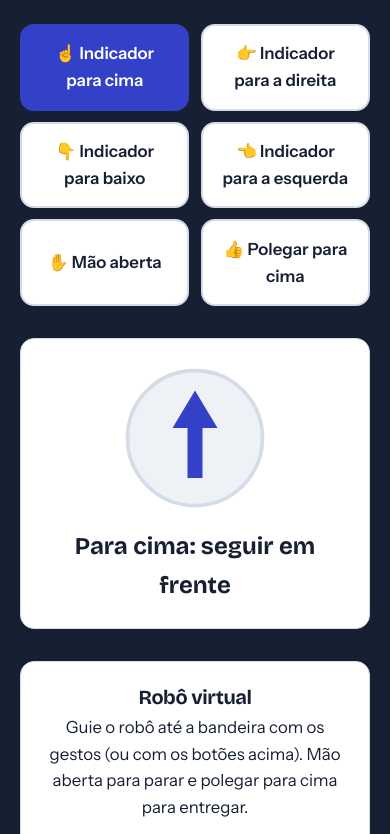
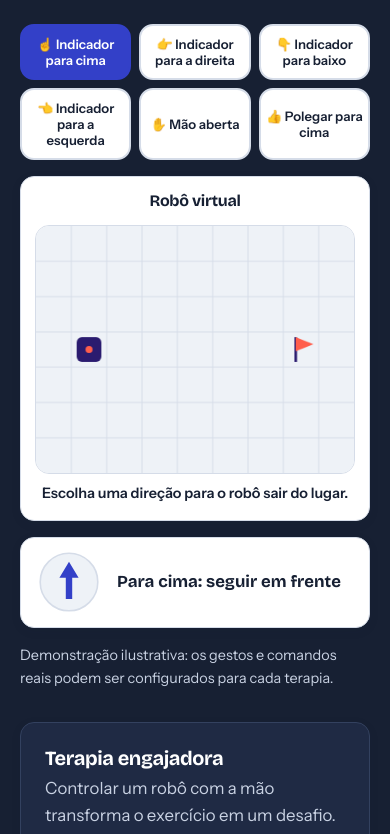
Before and after one commit to SuyouHenry/Site_Argus_ATLAS, a plain HTML site: page static/index.html in a window 390 px wide. Shown: the part 3420-4254 px from the top of the page. Drawn offline with nearby package versions, Linux system fonts and the light colour scheme; no server answers.

Commit message:
Reorganiza a demonstracao no celular: botoes e robo virtual juntos na tela

```diff
--- a/static/index.html
+++ b/static/index.html
@@ -222,10 +222,9 @@
               </svg>
               <output id="saida" aria-live="polite">Para cima: seguir em frente</output>
             </div>
-          </div>
             <div class="robo">
               <h3>Robô virtual</h3>
-            <p>
+              <p class="robo-dica">
                 Guie o robô até a bandeira com os gestos (ou com os botões
                 acima). Mão aberta para parar e polegar para cima para entregar.
               </p>
@@ -239,6 +238,7 @@
               <p id="roboInfo" role="status">
                 Escolha uma direção para o robô sair do lugar.
               </p>
+            </div>
           </div>
           <p class="nota">
             Demonstração ilustrativa: os gestos e comandos reais podem ser
--- a/static/style.css
+++ b/static/style.css
@@ -402,7 +402,7 @@
         margin-top: 0.4rem;
       }
       .robo {
-        margin-top: 2rem;
+        grid-column: 1 / -1; /* ocupa a linha toda abaixo dos botões e do painel */
         padding: 1.5rem;
         text-align: center;
         background: var(--paper);
@@ -595,6 +595,52 @@
         .demo {
           grid-template-columns: 1fr;
         }
+        /* celular: botões, robô e painel na ordem de uso, tudo perto na tela */
+        .demo {
+          gap: 1rem;
+        }
+        .gestos {
+          order: 1;
+          grid-template-columns: repeat(3, 1fr);
+          gap: 0.5rem;
+        }
+        .gestos button {
+          padding: 0.6rem 0.3rem;
+          font-size: 0.82rem;
+          line-height: 1.25;
+          min-height: 3.2rem;
+        }
+        .robo {
+          order: 2;
+          padding: 0.9rem;
+        }
+        .robo-dica {
+          display: none; /* a dica já está nos botões; economiza espaço */
+        }
+        .robo h3 {
+          font-size: 1rem;
+        }
+        #roboInfo {
+          margin-top: 0.5rem;
+          font-size: 0.9rem;
+        }
+        .painel {
+          order: 3;
+          display: flex;
+          align-items: center;
+          gap: 1rem;
+          padding: 0.8rem 1rem;
+          text-align: left;
+        }
+        .painel svg {
+          width: 64px;
+          height: 64px;
+          flex: none;
+        }
+        .painel output {
+          font-size: 1.05rem;
+          margin-top: 0;
+        }
         section {
           padding: 3.5rem 0;
         }
```
Lines whose indentation alone changed are shown as unchanged.
